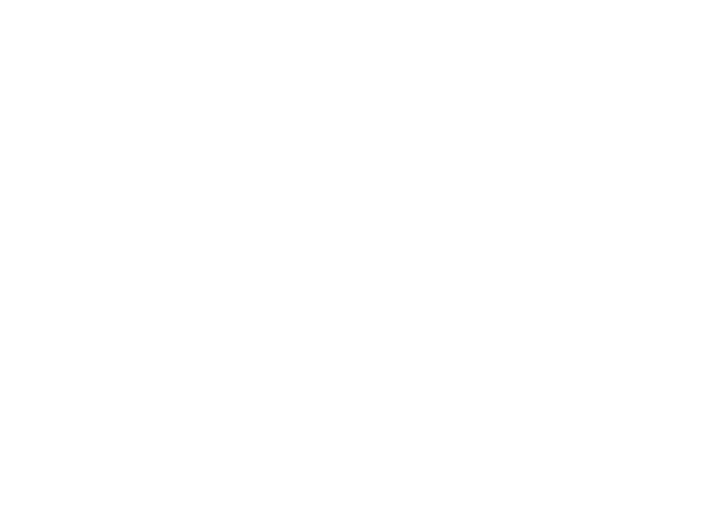
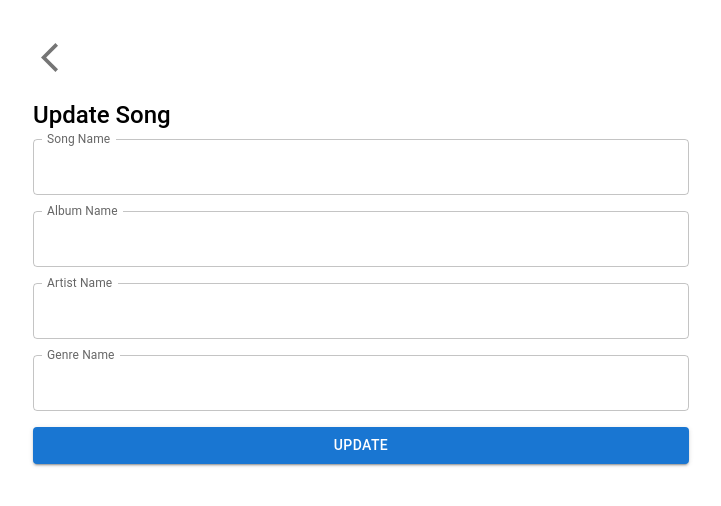
Before and after one commit to KoyoMiyazaki/Favorite-Song-Repository, a React (Create React App) app in the folder client/: page /songs/1 in a window 1280 px wide. Before the commit this address had no page. Shown: the top 506 px of the page, without its empty margins (279-1000 px from the left). Built offline with nearby package versions, Linux system fonts and the light colour scheme; no server answers; the HTML template or start-up script is replaced by a standard one.

Commit message:
[CL] add update song feature

```diff
--- a/client/src/App.js
+++ b/client/src/App.js
@@ -2,6 +2,7 @@ import { Routes, Route } from "react-router-dom";
 import { styled, Box } from "@mui/material";
 import Home from "./pages/Home";
 import "./App.css";
+import SingleSong from "./pages/SingleSong";
 
 const StyledBox = styled(Box)({
   maxWidth: "720px",
@@ -14,6 +15,7 @@ function App() {
     <StyledBox>
       <Routes>
         <Route path="/" element={<Home />} />
+        <Route path="songs/:songId" element={<SingleSong />} />
       </Routes>
     </StyledBox>
   );
--- a/client/src/components/SongList.js
+++ b/client/src/components/SongList.js
@@ -1,4 +1,5 @@
 import React from "react";
+import { Link } from "react-router-dom";
 import {
   Box,
   IconButton,
@@ -12,7 +13,6 @@ import axios from "axios";
 
 const Item = styled(Paper)(({ theme }) => ({
   ...theme.typography.body2,
-  //   textAlign: "center",
   display: "flex",
   alignItems: "center",
   justifyContent: "space-between",
@@ -35,7 +35,11 @@ const SongList = ({ songs, getAllSongs }) => {
             {song.song_name} / {song.album_id.album_name}
           </Typography>
           <Stack direction="row">
-            <IconButton aria-label="edit">
+            <IconButton
+              aria-label="edit"
+              component={Link}
+              to={`/songs/${song.song_id}`}
+            >
               <Edit color="info" />
             </IconButton>
             <IconButton
--- /dev/null
+++ b/client/src/pages/SingleSong.js
@@ -0,0 +1,114 @@
+import { ArrowBackIos } from "@mui/icons-material";
+import { Button, IconButton, Stack, styled, TextField } from "@mui/material";
+import axios from "axios";
+import React, { useEffect, useState } from "react";
+import { Link, useNavigate, useParams } from "react-router-dom";
+import Title from "../components/Title";
+
+const StyledTextField = styled(TextField)({
+  width: "100%",
+});
+
+const SingleSong = () => {
+  const [inputValues, setInputValues] = useState({});
+  const { songId } = useParams();
+  const navigate = useNavigate();
+
+  useEffect(() => {
+    const getSingSong = async (songId) => {
+      const res = await axios.get(`http://localhost:8000/songs/${songId}`);
+      const data = await res.data;
+      const { song_name, album_id, genre_id } = await data.data.getSingleSong;
+      setInputValues({
+        songName: song_name,
+        albumName: album_id.album_name,
+        artistName: album_id.artist_id.artist_name,
+        genreName: genre_id.genre_name,
+      });
+    };
+    getSingSong(songId);
+  }, []);
+
+  const handleInput = (e) => {
+    setInputValues((prev) => {
+      return {
+        ...prev,
+        [e.target.name]: e.target.value,
+      };
+    });
+  };
+
+  const handleSubmit = async (e) => {
+    e.preventDefault();
+    await axios.put(`http://localhost:8000/songs/${songId}`, {
+      song_name: inputValues.songName,
+      album_name: inputValues.albumName,
+      artist_name: inputValues.artistName,
+      genre_name: inputValues.genreName,
+    });
+    navigate("/");
+  };
+
+  return (
+    <>
+      <IconButton
+        aria-label="back"
+        sx={{ marginBottom: "1rem" }}
+        component={Link}
+        to="/"
+      >
+        <ArrowBackIos fontSize="large" />
+      </IconButton>
+      <Title title="Update Song" />
+      <form onSubmit={handleSubmit}>
+        <Stack direction="column" spacing={2}>
+          <StyledTextField
+            label="Song Name"
+            variant="outlined"
+            name="songName"
+            value={inputValues.songName}
+            InputLabelProps={{
+              shrink: true,
+            }}
+            onInput={handleInput}
+          />
+          <StyledTextField
+            label="Album Name"
+            variant="outlined"
+            name="albumName"
+            value={inputValues.albumName}
+            InputLabelProps={{
+              shrink: true,
+            }}
+            onInput={handleInput}
+          />
+          <StyledTextField
+            label="Artist Name"
+            variant="outlined"
+            name="artistName"
+            value={inputValues.artistName}
+            InputLabelProps={{
+              shrink: true,
+            }}
+            onInput={handleInput}
+          />
+          <StyledTextField
+            label="Genre Name"
+            variant="outlined"
+            name="genreName"
+            value={inputValues.genreName}
+            InputLabelProps={{
+              shrink: true,
+            }}
+            onInput={handleInput}
+          />
+          <Button variant="contained" type="submit">
+            Update
+          </Button>
+        </Stack>
+      </form>
+    </>
+  );
+};
+
+export default SingleSong;
```
